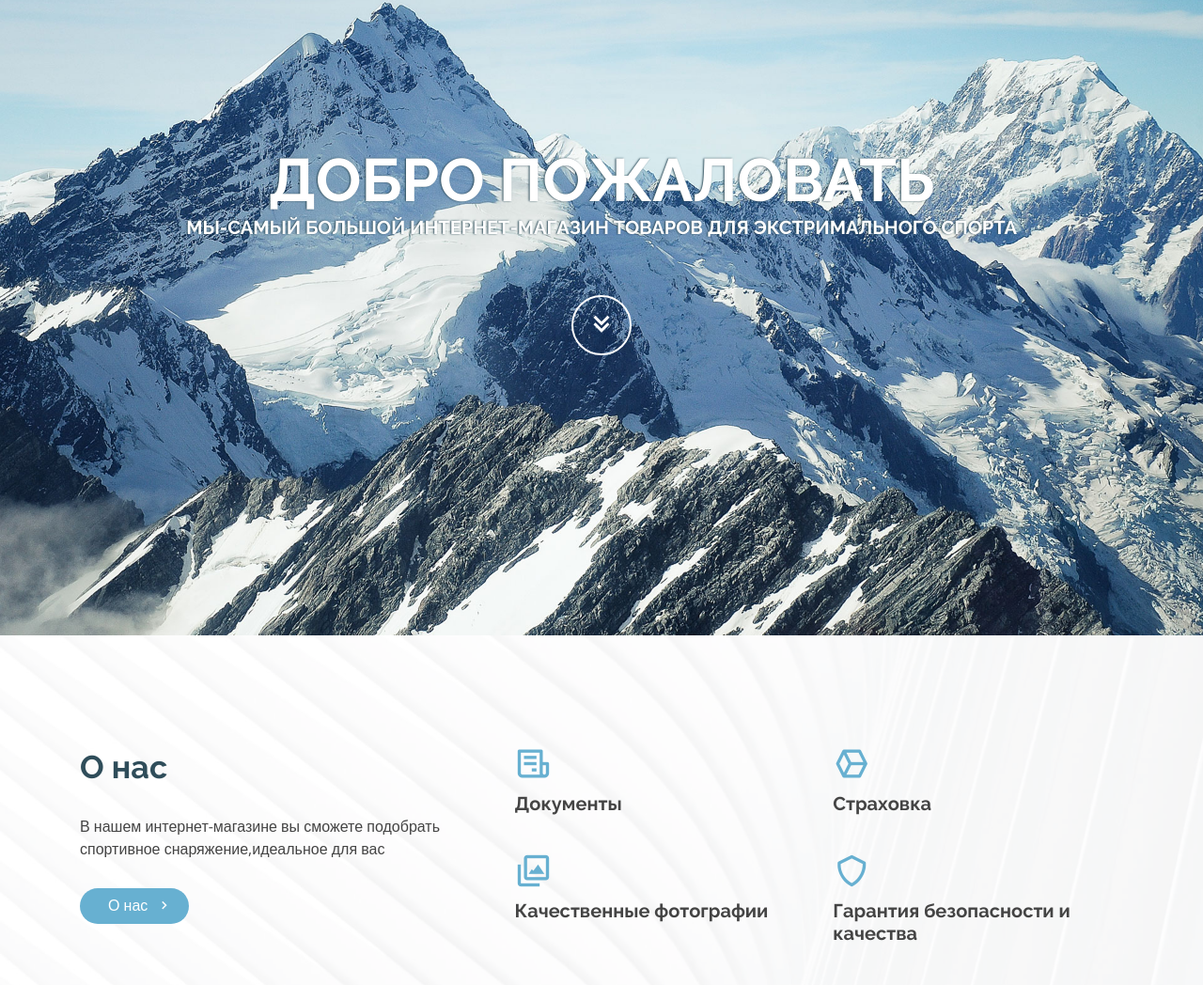
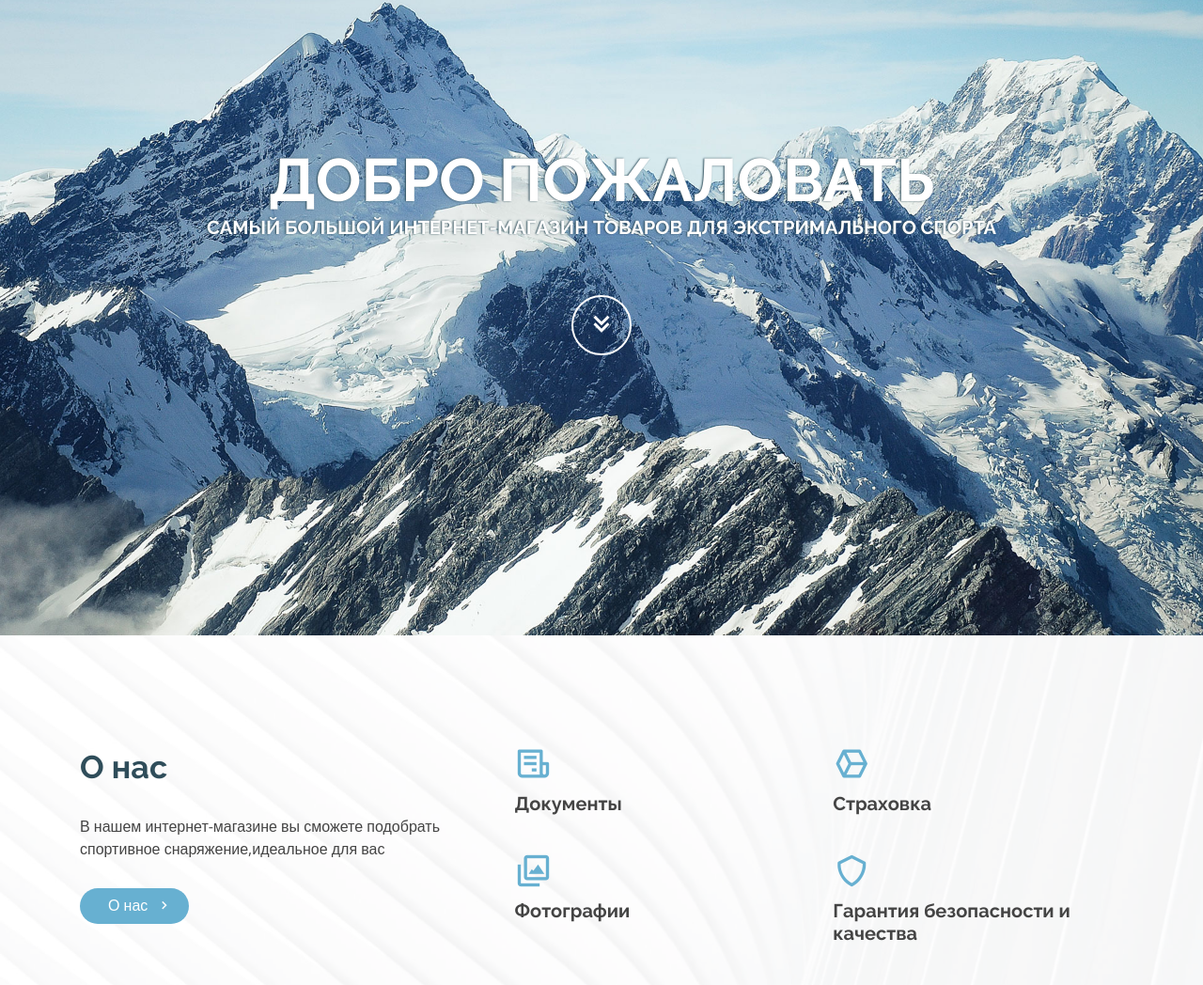
Before and after one commit to Nastyajuice/my-site, a plain HTML site: page index.html in a window 1280 px wide. Shown: the part 124-1172 px from the top of the page at 94% size. Drawn offline with nearby package versions, Linux system fonts and the light colour scheme.

Commit message:
Update index.html

```diff
--- a/index.html
+++ b/index.html
@@ -58,7 +58,7 @@
   <section id="hero">
     <div class="hero-container" data-aos="fade-up">
       <h1>Добро пожаловать</h1>
-      <h2>Мы-самый большой интернет-магазин товаров для экстримального спорта</h2>
+      <h2>Cамый большой интернет-магазин товаров для экстримального спорта</h2>
       <a href="#about" class="btn-get-started scrollto"><i class="bx bx-chevrons-down"></i></a>
     </div>
   </section>
@@ -92,7 +92,7 @@
                 </div>
                 <div class="col-md-6 icon-box" data-aos="fade-up" data-aos-delay="300">
                   <i class="bx bx-images"></i>
-                  <h4>Качественные фотографии</h4>
+                  <h4>Фотографии</h4>
                 </div>
                 <div class="col-md-6 icon-box" data-aos="fade-up" data-aos-delay="400">
                   <i class="bx bx-shield"></i>
@@ -159,7 +159,7 @@
             <div class="count-box">
               <i class="icofont-simple-smile"></i>
               <span data-toggle="counter-up">1232</span>
-              <p><strong>Довольные клиены</strong></p>
+              <p><strong>Довольных клиента</strong></p>
             </div>
           </div>
 
```
